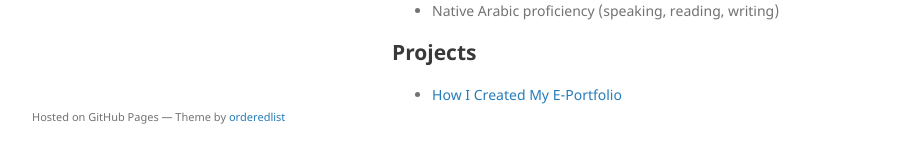
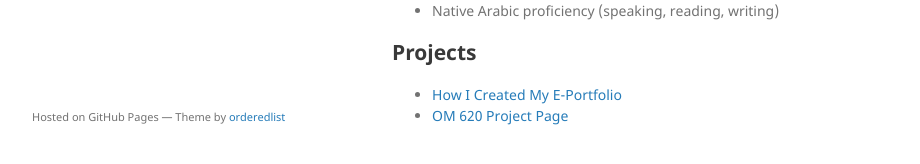
Before and after one commit to ghassandmour/ghassandmour.github.io, a Jekyll site: the page built from index.md, in a window 1280 px wide and 900 px high, scrolled down 751 px. Shown: the part 704-868 px from the top of the window, without its empty margins (178-1098 px from the left). Built offline with Jekyll 4.4.1, drawn with Linux system fonts in a browser that asks for light colours; our own code applies the rules of GitHub Pages for plain Markdown files.

Commit message:
Add OM 620 Milestone III subpage.1

```diff
--- a/index.md
+++ b/index.md
@@ -73,3 +73,4 @@ reading, writing)
 ## Projects
 
 - [How I Created My E-Portfolio](/projects/subgpage/index.md)
+- [OM 620 Project Page](om620-milestone3)
```
